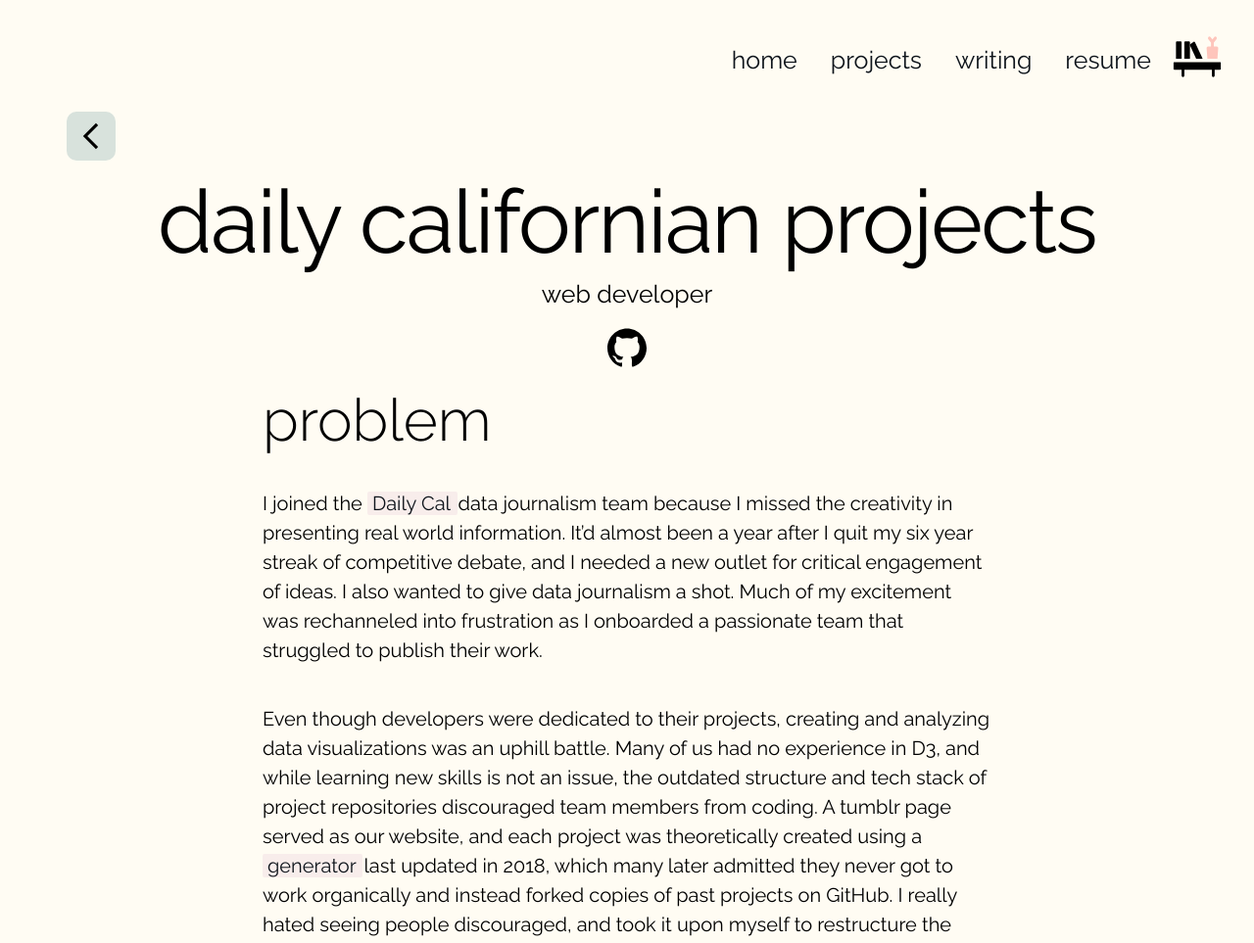
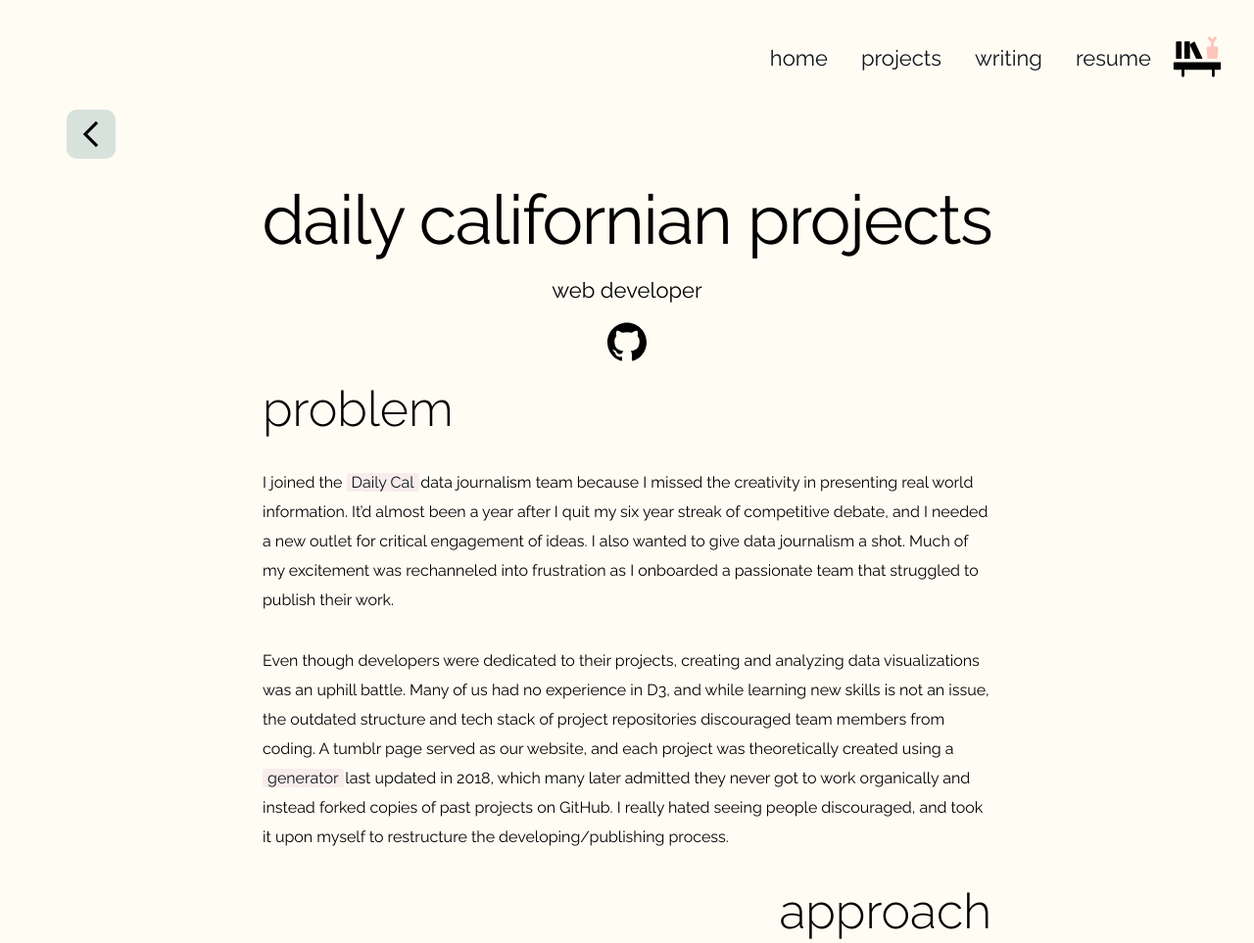
Before and after one commit to shannonbonet/shannonbonet, a Gatsby site: page /dailycal in a window 1280 px wide. Shown: the top 963 px of the page at 98% size. Built offline with nearby package versions, Linux system fonts and the light colour scheme; Gatsby itself is replaced by a stand-in of ours.

```diff
--- a/src/components/layout.css
+++ b/src/components/layout.css
@@ -13,7 +13,7 @@
   font-family: 'Raleway', sans-serif;
 }
 h1 {
-  font-size:90px;
+  font-size:70px;
   line-height: 117px;
   letter-spacing: -0.02em;
   font-style:normal;
@@ -23,14 +23,14 @@
   margin-block-end: 0px;
 }
 h2 {
-  font-size:60px;
+  font-size:50px;
   font-weight:300;
   font-family: 'Raleway', sans-serif;
   margin-block-start: 15px;
   margin-block-end: 15px;
 }
 h3 {
-  font-size:25px;
+  font-size:22px;
   font-weight:400;
   font-style: normal;
   letter-spacing: -2%;
@@ -42,12 +42,12 @@
   font-family: 'Raleway', sans-serif;
 }
 p {
-  font-size:20px;
+  font-size:16px;
   line-height: 30px;
 }
 
 ul {
-  font-size:20px;
+  font-size:16px;
   line-height: 30px;
 }
 
--- a/src/components/navBar.js
+++ b/src/components/navBar.js
@@ -12,7 +12,7 @@
             <Boop rotation={20} timing={200}>
                 <Shelf/>
             </Boop>
-            <a href="https://drive.google.com/file/d/14wdERKN_Dd6nPW6SntKG63uCwLUL9F4o/view?usp=sharing" className={buttonStyles.button} activeClassName={buttonStyles.active}><h3>resume</h3></a>
+            <a href="https://drive.google.com/file/d/1KVioIS9YjCIMMexTxy8lq4miqRa3w1Z5/view?usp=sharing" className={buttonStyles.button} activeClassName={buttonStyles.active}><h3>resume</h3></a>
             <Link to="/writing" className={buttonStyles.button} activeClassName={buttonStyles.active}> <h3>writing</h3> </Link>
             <Link to="/projects" className={buttonStyles.button} activeClassName={buttonStyles.active}> <h3>projects</h3></Link>
             <Link to="/" className={buttonStyles.button} activeClassName={buttonStyles.active}> <h3>home </h3></Link>
--- a/src/pages/dailycal.js
+++ b/src/pages/dailycal.js
@@ -1,13 +1,9 @@
 import * as React from "react"
-import { Link } from "gatsby"
 import NavBar from "../components/navBar"
 import Layout from "../components/layout"
 import { withStyles } from '@material-ui/core';
 import { styles } from "../styles/customStyles"
 import ProjectPage from "../components/projectPage"
-import { StaticImage } from "gatsby-plugin-image"
-import Boop from '../components/boop'
-import UpArrow from '../assets/upArrow.svg'
 
 
 const DailyCal = ({ classes }) => (
--- a/src/pages/writing.js
+++ b/src/pages/writing.js
@@ -1,5 +1,4 @@
 import * as React from "react"
-import { Link } from "gatsby"
 import NavBar from "../components/navBar"
 import Layout from "../components/layout"
 
```
